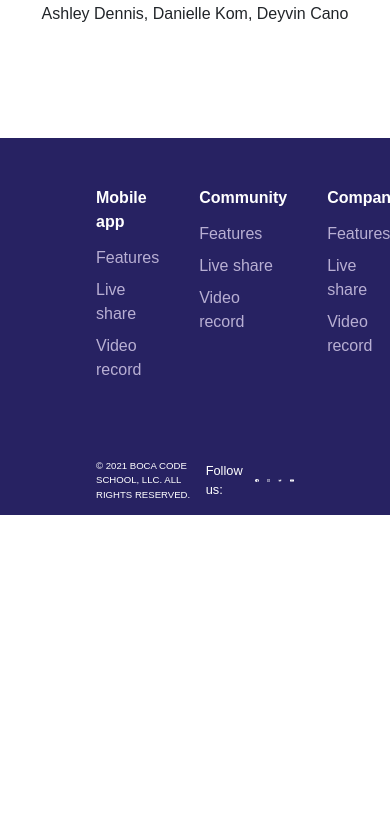
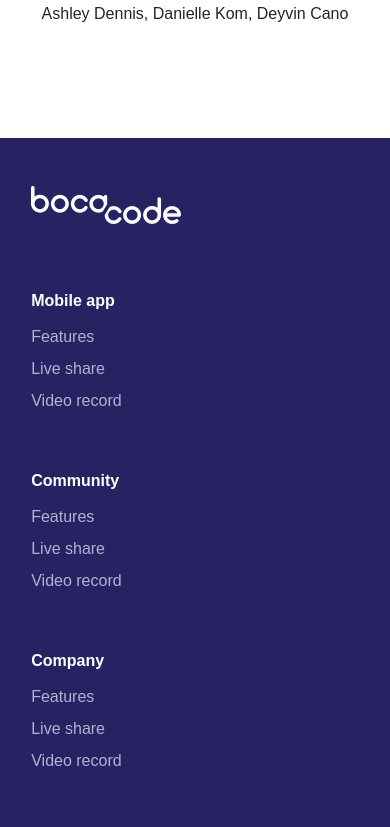
Before and after one commit to jonathans199/bc-intranet-nextjs, a Next.js app: page / in a window 390 px wide. Shown: the part 3580-4407 px from the top of the page. Before the commit the page ends 4095 px from the top, so only its background shows below. Built offline with nearby package versions, Linux system fonts and the light colour scheme; no server answers.

Commit message:
footer responsive

```diff
--- a/components/layout/Layout.module.scss
+++ b/components/layout/Layout.module.scss
@@ -10,20 +10,33 @@
     justify-content: space-between;
     color: white;
     width: 100%;
-    padding: 3rem 6rem;
+    padding: 3rem 8%;
+
+    @media screen and (max-width: 880px) {
+      flex-direction: column;
+      gap: 4rem;
+    }
   }
 
   & .sub_footer_link_container {
     display: flex;
     gap: 2.5rem;
+
+    @media screen and (max-width: 735px) {
+      flex-direction: column;
+    }
   }
 
   & .BC_logo_container {
     width: 15%;
     height: 15%;
-    // margin: auto -15% auto 0;
     display: flex;
     justify-content: center;
+
+    @media screen and (max-width: 880px) {
+      width: 150px;
+      justify-content: flex-start;
+    }
   }
   & .BC_logo_container img {
     width: 100%;
@@ -58,7 +71,7 @@
         }
 
         & a:hover {
-          text-decoration: underline;
+          color: #fff;
         }
       }
     }
@@ -102,7 +115,12 @@
     align-items: center;
     width: 100%;
     padding-block: 0.8rem;
-    padding-inline: 6rem;
+    padding-inline: 8%;
+
+    @media screen and (max-width: 735px) {
+      flex-direction: column;
+      gap: 1rem;
+    }
   }
 
   & .socials_container {
```
